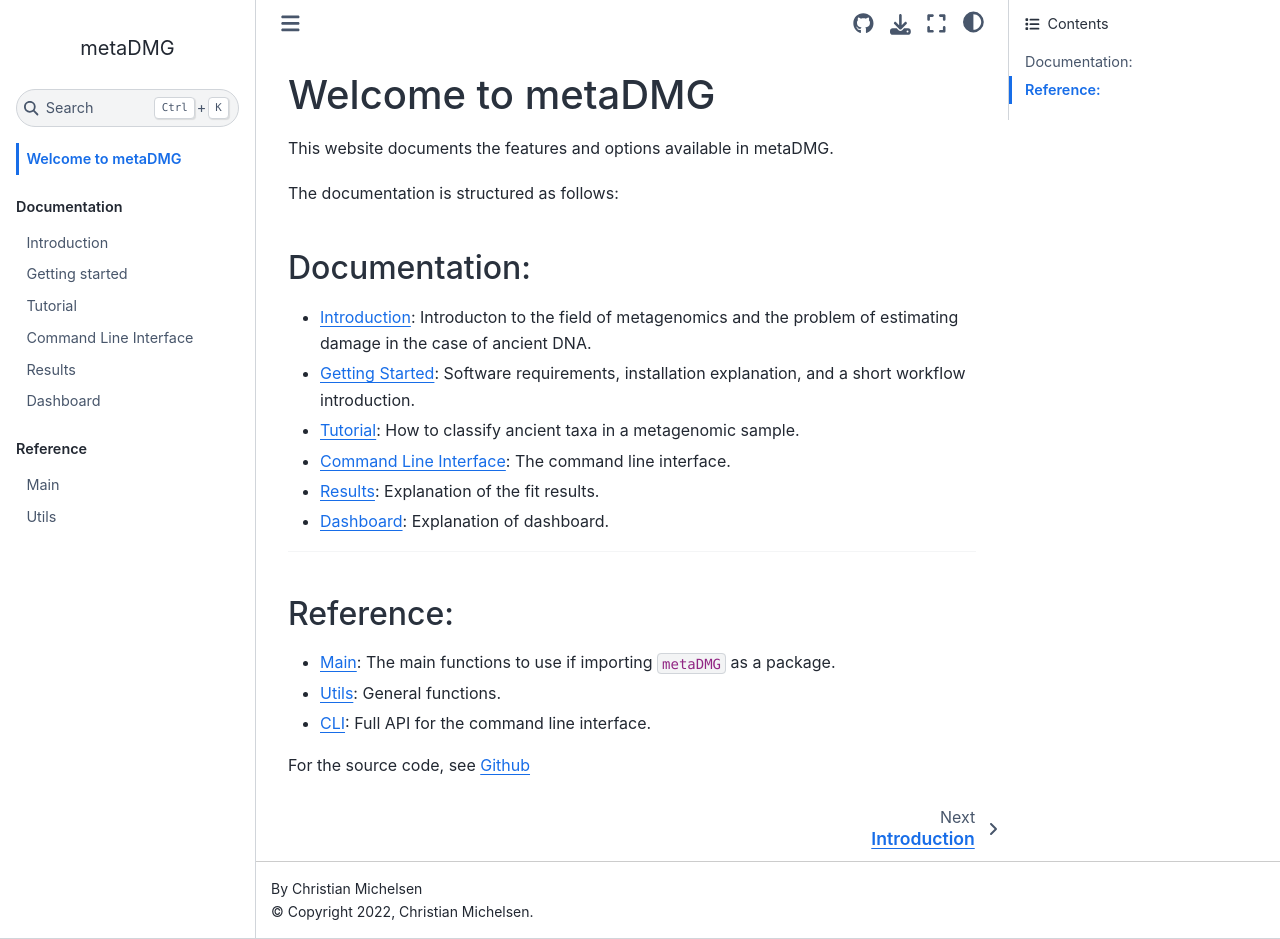
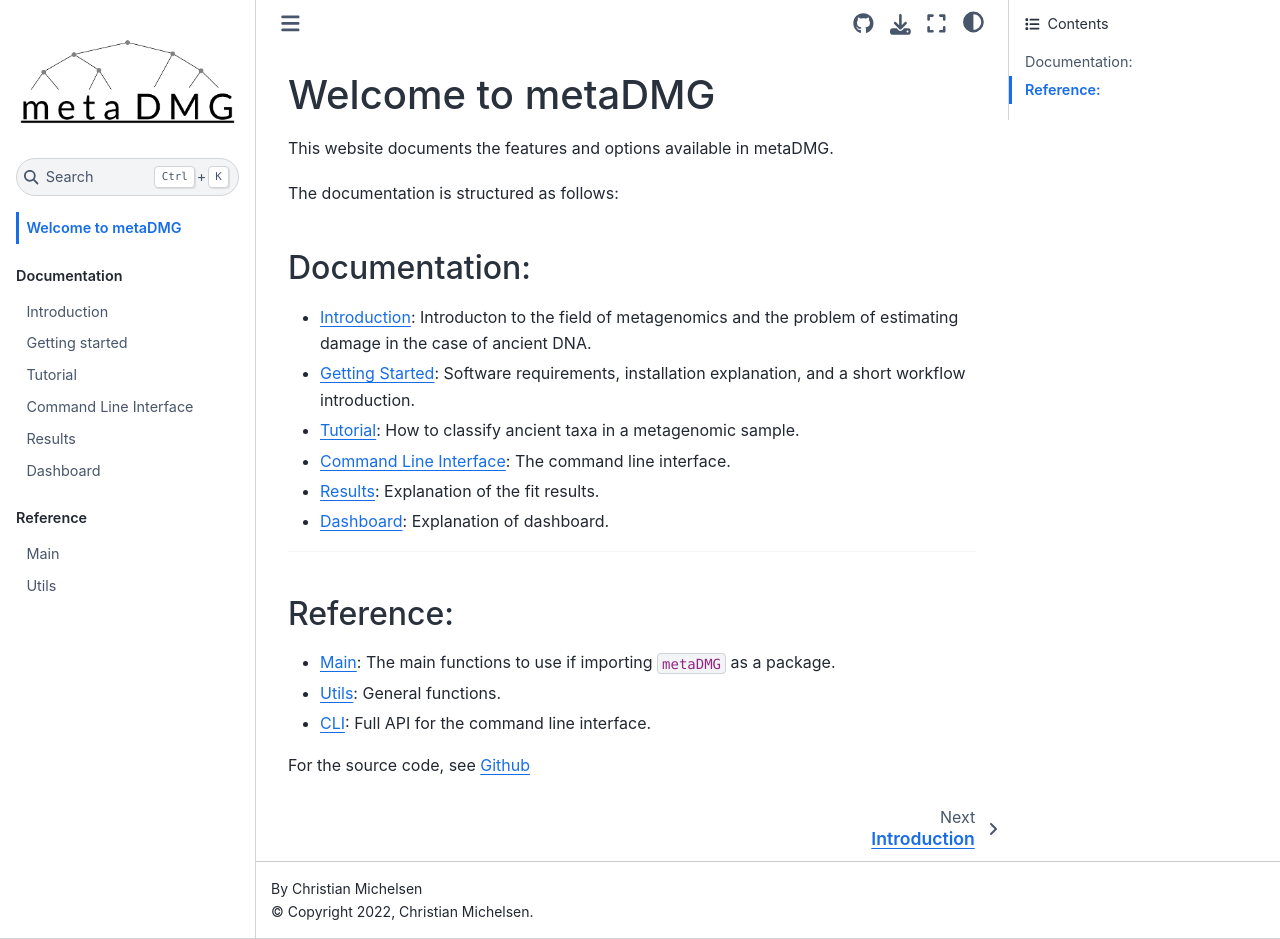
Before and after one commit to metaDMG-dev/metaDMG-core, a Sphinx documentation site: the page built from docs/source/index.md, in a window 1280 px wide and 939 px high. Built offline with Sphinx 7.4.7 and the Sphinx Book theme 1.1.4, drawn with Linux system fonts in a browser that asks for light colours.

Commit message:
docs: Add logo

```diff
--- a/docs/source/conf.py
+++ b/docs/source/conf.py
@@ -76,16 +76,15 @@
     "show_toc_level": 1,
 }
 
-# html_logo = "path/to/myimage.png"
-html_title = "metaDMG"
-
+html_logo = "images/logo.png"
+html_title = ""
 html_permalinks_icon = "¶"
 
 
 # Add any paths that contain custom static files (such as style sheets) here,
 # relative to this directory. They are copied after the builtin static files,
 # so a file named "default.css" will overwrite the builtin "default.css".
-# html_static_path = ["_static"]
+html_static_path = ["_static"]
 # html_css_files = ["custom.css"]
 
 
--- a/pyproject.toml
+++ b/pyproject.toml
@@ -142,5 +142,7 @@
 lines_after_imports = 2
 use_parentheses = true
 known_first_party = "metaDMG"
+skip = ["docs/source/conf.py"]
+
 
 # poetry install --with dev,lint,test,release,docs --extras fit --extras viz
```
Also changed, not shown: docs/source/images/logo.png (added).
